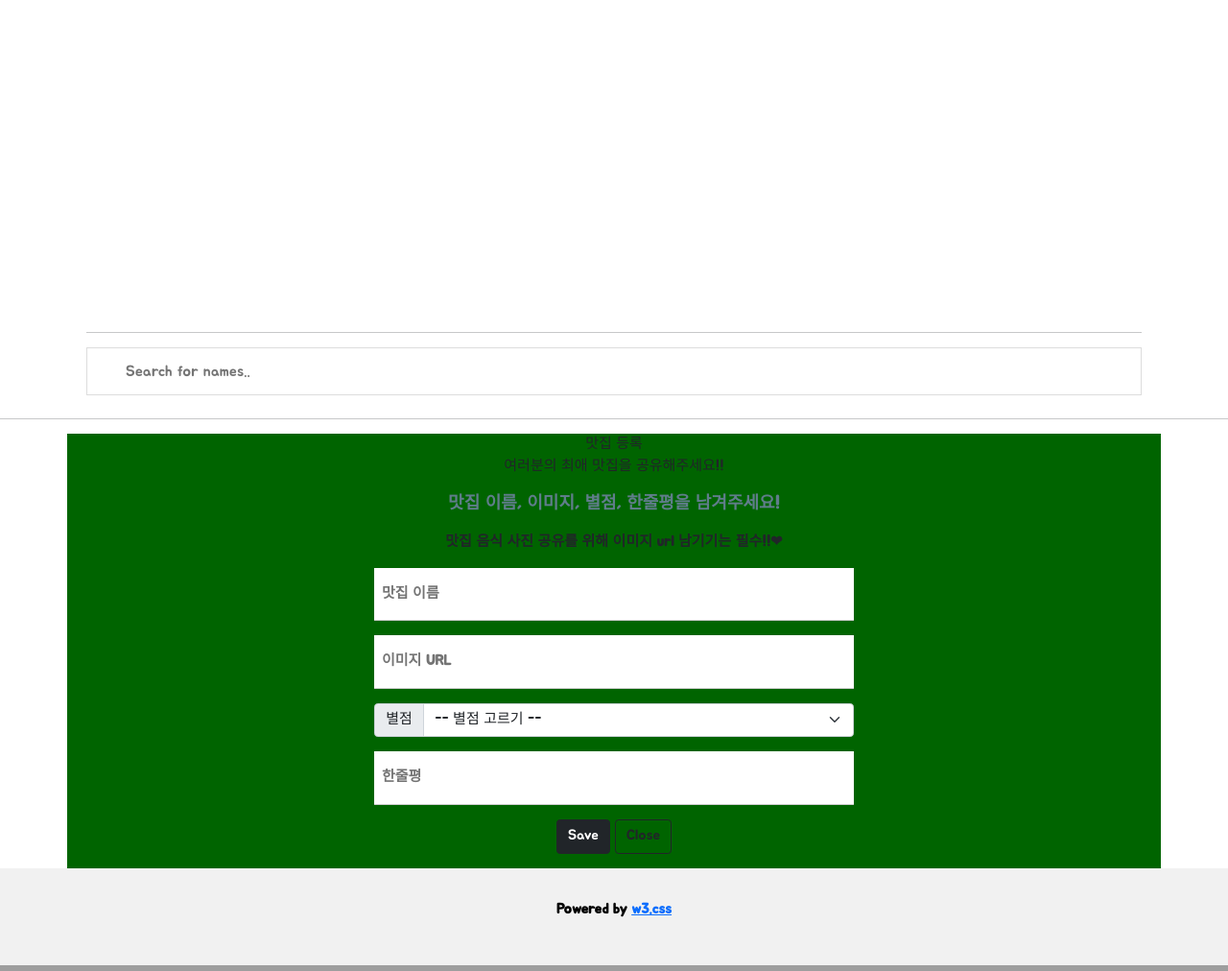
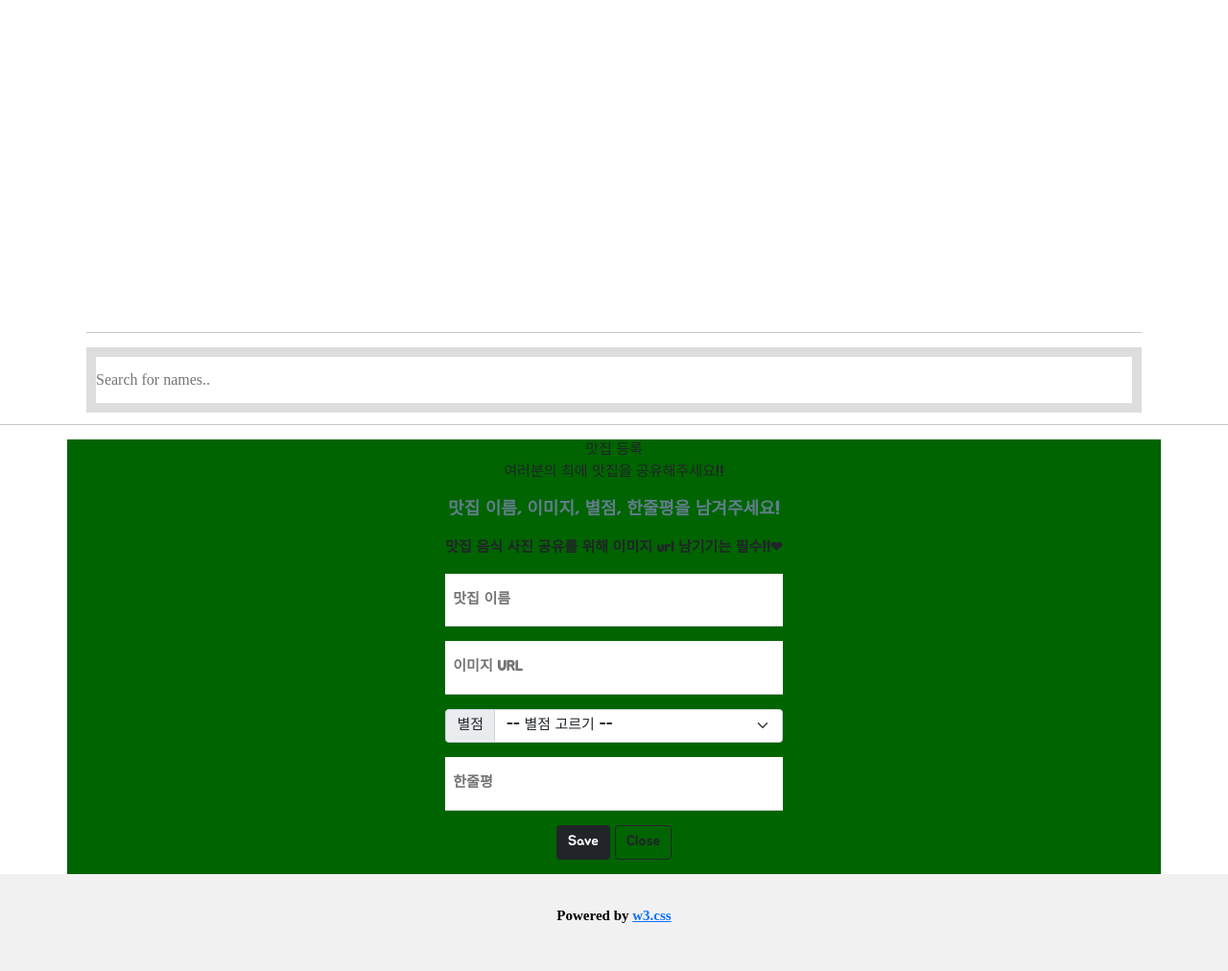
Before and after one commit to juninkorea95/-, a Flask app: page / in a window 1280 px wide. Shown: the part 2296-3308 px from the top of the page at 96% size. Run offline with Flask 2, Linux system fonts and the light colour scheme; data that the repository does not hold is empty; some libraries are stand-ins or nearby versions.

Commit message:
화면 하단

```diff
--- a/templates/index.html
+++ b/templates/index.html
@@ -16,9 +16,6 @@
     <link rel="stylesheet" href="https://cdnjs.cloudflare.com/ajax/libs/font-awesome/6.1.1/css/all.min.css" integrity="sha512-KfkfwYDsLkIlwQp6LFnl8zNdLGxu9YAA1QvwINks4PhcElQSvqcyVLLD9aMhXd13uQjoXtEKNosOWaZqXgel0g==" crossorigin="anonymous" referrerpolicy="no-referrer" />
 
     <style>
-        * {
-            font-family: 'Jua', sans-serif;
-        }
         div {
              text-align: center;
         }
@@ -26,10 +23,10 @@
             font-family: "Times New Roman", Georgia, Serif;
         }
 
-        h1, h2, h3, h4, h5, h6 {
+    /*    h1, h2, h3, h4, h5, h6 {
             font-family: "Playfair Display";
             letter-spacing: 5px;
-        }
+        }    */
         .mycards {
             margin: 20px auto 0px auto;
             width: 95%;
@@ -115,18 +112,18 @@
         .myInput {
             width: 100%;
             font-size: 16px;
-            padding: 12px 20px 12px 40px;
-            border: 1px solid #ddd;
-            margin-bottom: 12px;}
+            padding: 12px 20px 12px 0px;
+            border: 10px solid #ddd;
+            margin-bottom: ;}
+
         .container
         {
             background-color: darkgreen;
             display: flex;
             justify-content: center;
+            font-family: 'Jua', sans-serif;
         }
-        .mypost {
-            width: 500px;
-        }
+
     </style>
     <script>
     $(document).ready(function () {
@@ -299,7 +296,7 @@
             <p>여러분의 최애 맛집을 공유해주세요!!</p>
             <p class="w3-text-blue-grey w3-large"><b>맛집 이름, 이미지, 별점, 한줄평을 남겨주세요!</p>
             <p>맛집 음식 사진 공유를 위해 이미지 url 남기기는 필수!!❤</p>
-            <form action="/action_page.php" target="_blank">
+            <form action="/action_page.php" target="_blank"></form>
                 <p><input id="name" class="w3-input w3-padding-16" type="text" placeholder="맛집 이름" required name="Name">
                 </p>
                 <p><input id="url" class="w3-input w3-padding-16" type="text" placeholder="이미지 URL" required
```
